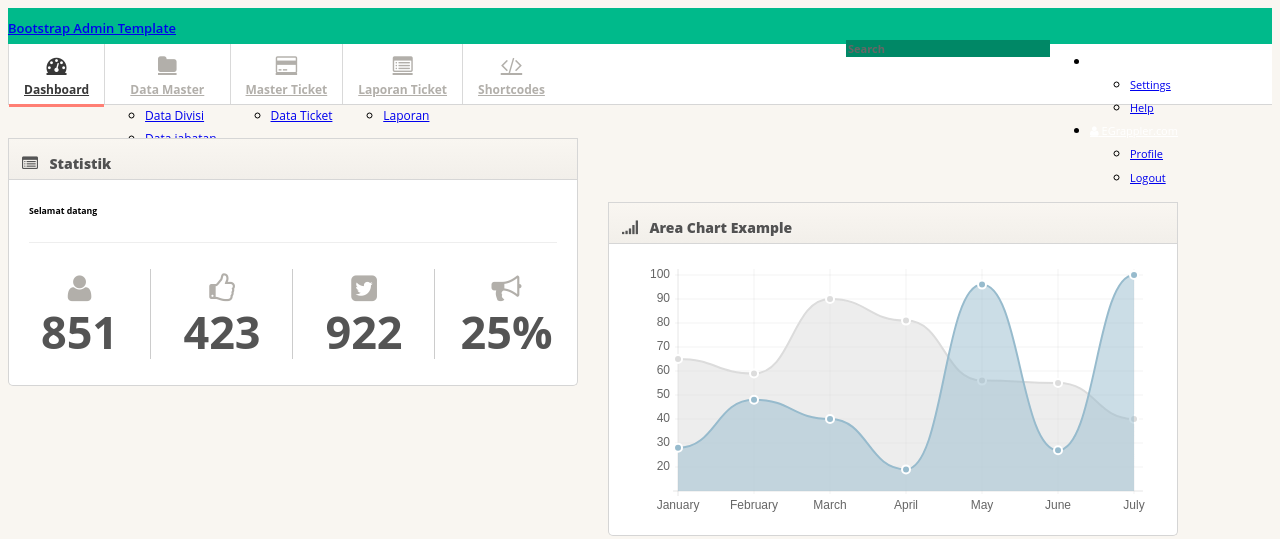
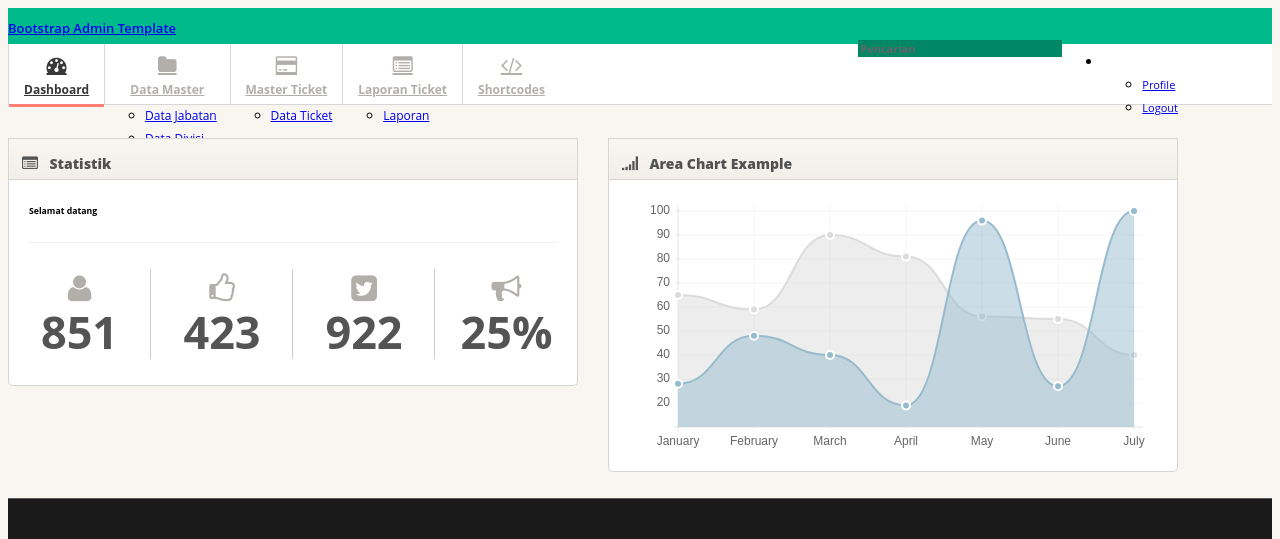
Before and after one commit to FirmansyahSAL/sosialisasi-helpdesk, a CodeIgniter app: page /sosial/index.php/dashboard/index in a window 1280 px wide. Shown: the top 539 px of the page. Run offline with CodeIgniter, Linux system fonts and the light colour scheme; some libraries are stand-ins or nearby versions.

Commit message:
merubah tampilan menu dashboard admin

```diff
--- a/application/views/back/template/header.php
+++ b/application/views/back/template/header.php
@@ -1,18 +1,9 @@
 <div class="navbar navbar-fixed-top">
   <div class="navbar-inner">
-    <div class="container"> <a class="btn btn-navbar" data-toggle="collapse" data-target=".nav-collapse"><span
-                    class="icon-bar"></span><span class="icon-bar"></span><span class="icon-bar"></span> </a><a class="brand" href="index.html">Bootstrap Admin Template </a>
+    <div class="container"> <a class="btn btn-navbar" data-toggle="collapse" data-target=".nav-collapse"><span class="icon-bar"></span><span class="icon-bar"></span><span class="icon-bar"></span> </a><a class="brand" href="index.html">Bootstrap Admin Template </a>
       <div class="nav-collapse">
         <ul class="nav pull-right">
-          <li class="dropdown"><a href="#" class="dropdown-toggle" data-toggle="dropdown"><i
-                            class="icon-cog"></i> Account <b class="caret"></b></a>
-            <ul class="dropdown-menu">
-              <li><a href="javascript:;">Settings</a></li>
-              <li><a href="javascript:;">Help</a></li>
-            </ul>
-          </li>
-          <li class="dropdown"><a href="#" class="dropdown-toggle" data-toggle="dropdown"><i
-                            class="icon-user"></i> EGrappler.com <b class="caret"></b></a>
+          <li class="dropdown"><a href="#" class="dropdown-toggle" data-toggle="dropdown"><i class="icon-user"></i> <?= $this->session->username; ?> <b class="caret"></b></a>
             <ul class="dropdown-menu">
               <li><a href="javascript:;">Profile</a></li>
               <li><a href="javascript:;">Logout</a></li>
@@ -20,7 +11,7 @@
           </li>
         </ul>
         <form class="navbar-search pull-right">
-          <input type="text" class="search-query" placeholder="Search">
+          <input type="text" class="search-query" placeholder="Pencarian">
         </form>
       </div>
       <!--/.nav-collapse -->
@@ -28,4 +19,4 @@
     <!-- /container -->
   </div>
   <!-- /navbar-inner -->
-  </div>
+</div>
--- a/application/views/back/template/sidebar.php
+++ b/application/views/back/template/sidebar.php
@@ -6,14 +6,14 @@
         <li class="active"><a href="index.html"><i class="icon-dashboard"></i><span>Dashboard</span> </a> </li>
         <li class="dropdown"><a href="javascript:;" class="dropdown-toggle" data-toggle="dropdown"> <i class="icon-folder-close"></i><span>Data Master</span> <b class="caret"></b></a>
           <ul class="dropdown-menu">
-            <li><a href="<?= base_url() ?>assets/back/icons.html">Data Divisi</a></li>
-            <li><a href="<?= base_url() ?>assets/back/faq.html">Data jabatan</a></li>
-            <li><a href="<?= base_url() ?>assets/back/pricing.html">Data Karyawan</a></li>
+            <li><a href="<?= base_url() ?>Jabatan">Data Jabatan</a></li>
+            <li><a href="<?= base_url() ?>Divisi">Data Divisi</a></li>
+            <li><a href="<?= base_url() ?>Karyawan">Data Karyawan</a></li>
           </ul>
         </li>
         <li class="dropdown"><a href="javascript:;" class="dropdown-toggle" data-toggle="dropdown"> <i class="icon-credit-card"></i><span>Master Ticket</span> <b class="caret"></b></a>
           <ul class="dropdown-menu">
-            <li><a href="<?= base_url() ?>assets/back/icons.html">Data Ticket</a></li>
+            <li><a href="<?= base_url() ?>Ticket">Data Ticket</a></li>
           </ul>
         </li>
         <li class="dropdown"><a href="javascript:;" class="dropdown-toggle" data-toggle="dropdown"> <i class="icon-list-alt"></i><span>Laporan Ticket</span> <b class="caret"></b></a>
```
